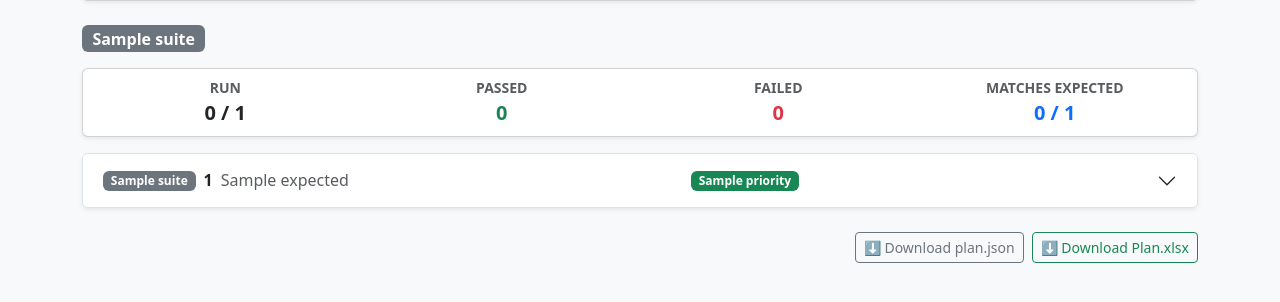
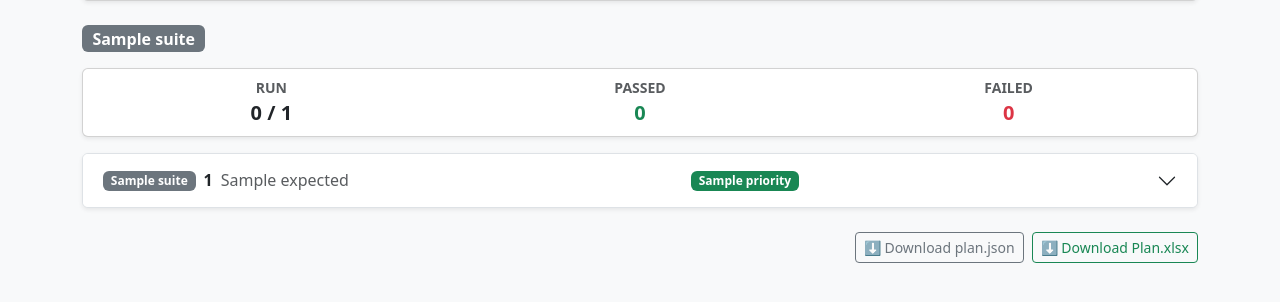
Before and after one commit to RaniAbu95/Captin-Fix-deployed, a Flask app: template templates/results.html in a window 1280 px wide. Shown: the part 299-601 px from the top of the page. Run offline with Flask 3, Linux system fonts and the light colour scheme; the template is opened without the code that fills it: most values are stand-ins (such as "Sample title", 1, 10 or a date in 2020); some libraries are stand-ins or nearby versions.

Commit message:
Remove expected pass/crash radios and matches-expected summary from results page
Co-Authored-By: Claude Opus 5.5 (1M context) <noreply@anthropic.com>

```diff
--- a/templates/results.html
+++ b/templates/results.html
@@ -94,12 +94,6 @@
               <div class="fw-bold text-muted small">FAILED</div>
               <div class="fs-5 fw-bold text-danger" id="count-fail">0</div>
             </div>
-            <div class="col">
-              <div class="fw-bold text-muted small">MATCHES EXPECTED</div>
-              <div class="fs-5 fw-bold text-primary">
-                <span id="count-match">0</span> / {{ plan.cases | length }}
-              </div>
-            </div>
           </div>
         </div>
       </div>
@@ -149,28 +143,6 @@
                         onclick="copyCode({{ loop.index }})" disabled>
                   Copy Code
                 </button>
-                <div class="d-flex gap-3 ms-2 align-items-center">
-                  <div class="form-check mb-0">
-                    <input class="form-check-input" type="radio"
-                           name="expectation-{{ loop.index }}"
-                           id="expect-pass-{{ loop.index }}"
-                           value="pass"
-                           onchange="updateSummary({{ loop.index }}, testResults[{{ loop.index }}])">
-                    <label class="form-check-label small text-success fw-semibold" for="expect-pass-{{ loop.index }}">
-                      Expected to pass
-                    </label>
-                  </div>
-                  <div class="form-check mb-0">
-                    <input class="form-check-input" type="radio"
-                           name="expectation-{{ loop.index }}"
-                           id="expect-fail-{{ loop.index }}"
-                           value="fail"
-                           onchange="updateSummary({{ loop.index }}, testResults[{{ loop.index }}])">
-                    <label class="form-check-label small text-danger fw-semibold" for="expect-fail-{{ loop.index }}">
-                      Expected to crash / error
-                    </label>
-                  </div>
-                </div>
               </div>
 
               <div id="result-{{ loop.index }}"></div>
@@ -212,16 +184,6 @@
         document.getElementById('count-pass').textContent  = passed;
         document.getElementById('count-fail').textContent  = failed;
         document.getElementById('count-total').textContent = `${values.length} / ${CASES.length}`;
-
-        // Matches expected: only count cases where the user has set an expectation
-        let matches = 0;
-        for (const [i, s] of Object.entries(testResults)) {
-          const expectPass = document.getElementById(`expect-pass-${i}`)?.checked;
-          const expectFail = document.getElementById(`expect-fail-${i}`)?.checked;
-          if (expectPass && s === 'Pass') matches++;
-          else if (expectFail && s !== 'Pass') matches++;
-        }
-        document.getElementById('count-match').textContent = matches;
       }
 
       function showCode(idx, code) {
```
